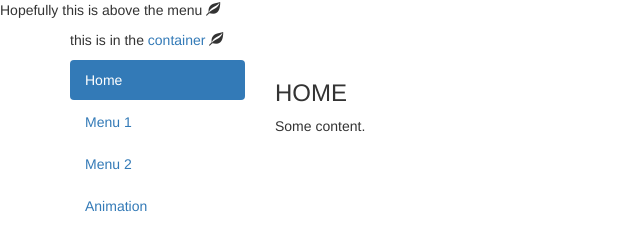
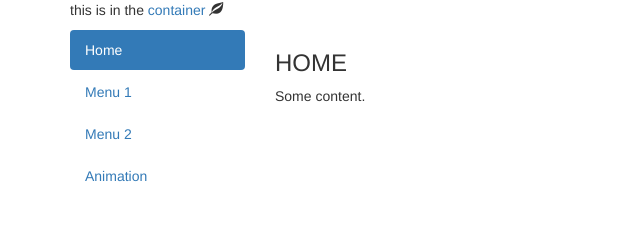
Before and after one commit to cameronhom/Ch0mCh0m.github.io, a plain HTML site: page index.html in a window 1280 px wide. Shown: the whole page, without its empty margins (0-640 px from the left). Drawn offline with nearby package versions, Linux system fonts and the light colour scheme.

Commit message:
removed top line try and merge

```diff
--- a/index.html
+++ b/index.html
@@ -31,7 +31,7 @@ here is linking the neccary scripts
 -->
   </head>
   <body>
-  <p>Hopefully this is above the menu <span class="glyphicon glyphicon-leaf"></span></p>
+
     <div class = "container">
     <p> this is in the<a href="#" data-toggle="tooltip" title="Default tooltip">  container </a> <span class="glyphicon glyphicon-leaf"></span></p>
       <ul class="nav nav-pills nav-stacked col-md-2">
```
